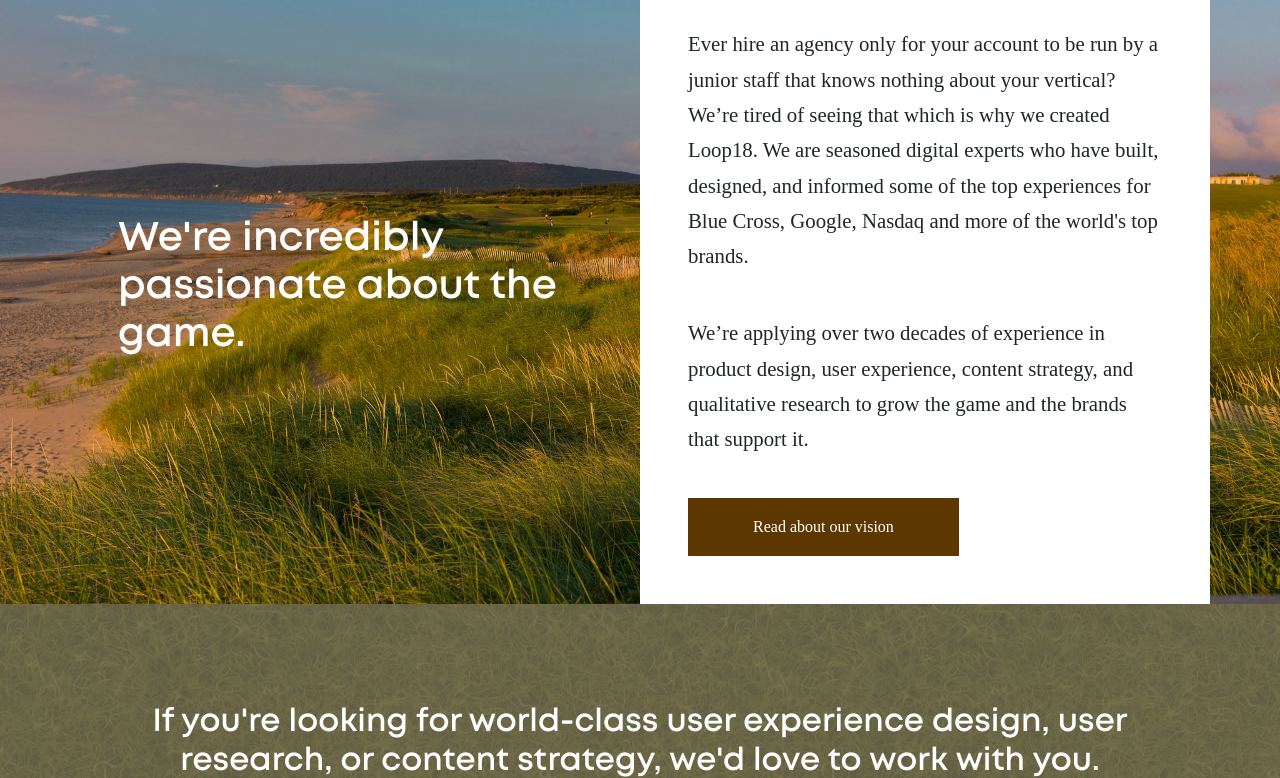
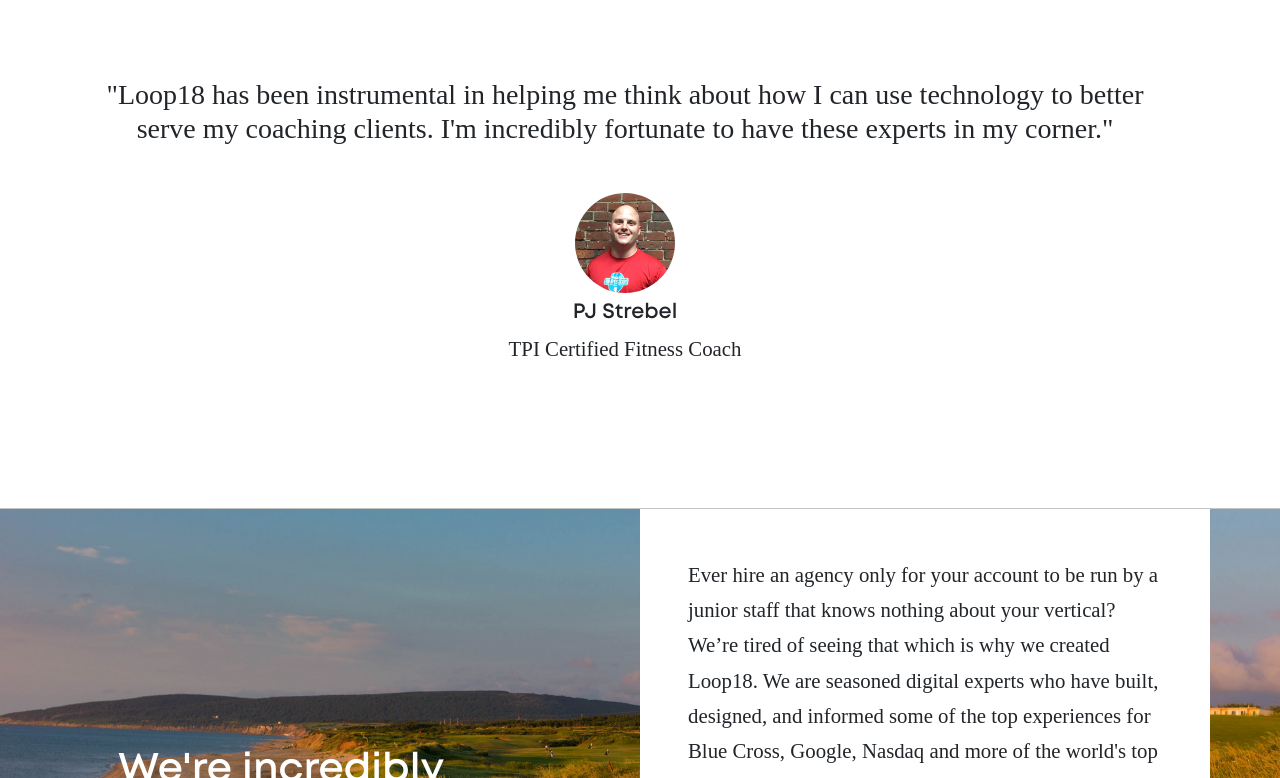
Before and after one commit to jwd2a/loop18, a website: page index.html in a window 1280 px wide. Shown: the part 1630-2408 px from the top of the page. Drawn offline with nearby package versions, Linux system fonts and the light colour scheme; some packages are replaced by stand-ins of ours; a script that the page names is missing; a web font is replaced by a local one.

Commit message:
Add testimonial

```diff
--- a/index.html
+++ b/index.html
@@ -81,6 +81,22 @@
         </div>
       </div>
     </section>
+  </div>
+  <div class="container-fluid border-bottom border-secondary">
+    <div class="container text-center">
+      <div class="row container services">
+        <div class="col-12">
+          <h3 class="mb-5">
+            "Loop18 has been instrumental in helping me think about how I can use technology to better serve my
+            coaching clients. I'm incredibly fortunate to have these experts in my corner."
+          </h3>
+          <img src="img/pj.png" class="rounded-circle" style="width:100px; height:auto;">
+          <p class="mb-0"><strong>PJ Strebel</strong></p>
+          <p>TPI Certified Fitness Coach</p>
+        </div>
+      </div>
+    </div>
+  </div>
   </div>
   <div class="container-fluid header">
     <div class="container">
--- /dev/null
+++ b/main.css
@@ -0,0 +1,25 @@
+/*
+Errno::ENOENT: No such file or directory @ rb_sysopen - main.scss
+
+Backtrace:
+/Users/jdavis1002/.rvm/gems/ruby-2.1.1/gems/sass-3.5.7/lib/sass/plugin/compiler.rb:454:in `read'
+/Users/jdavis1002/.rvm/gems/ruby-2.1.1/gems/sass-3.5.7/lib/sass/plugin/compiler.rb:454:in `update_stylesheet'
+/Users/jdavis1002/.rvm/gems/ruby-2.1.1/gems/sass-3.5.7/lib/sass/plugin/compiler.rb:215:in `block in update_stylesheets'
+/Users/jdavis1002/.rvm/gems/ruby-2.1.1/gems/sass-3.5.7/lib/sass/plugin/compiler.rb:209:in `each'
+/Users/jdavis1002/.rvm/gems/ruby-2.1.1/gems/sass-3.5.7/lib/sass/plugin/compiler.rb:209:in `update_stylesheets'
+/Users/jdavis1002/.rvm/gems/ruby-2.1.1/gems/sass-3.5.7/lib/sass/plugin/compiler.rb:294:in `watch'
+/Users/jdavis1002/.rvm/gems/ruby-2.1.1/gems/sass-3.5.7/lib/sass/plugin.rb:109:in `method_missing'
+/Users/jdavis1002/.rvm/gems/ruby-2.1.1/gems/sass-3.5.7/lib/sass/exec/sass_scss.rb:358:in `watch_or_update'
+/Users/jdavis1002/.rvm/gems/ruby-2.1.1/gems/sass-3.5.7/lib/sass/exec/sass_scss.rb:51:in `process_result'
+/Users/jdavis1002/.rvm/gems/ruby-2.1.1/gems/sass-3.5.7/lib/sass/exec/base.rb:50:in `parse'
+/Users/jdavis1002/.rvm/gems/ruby-2.1.1/gems/sass-3.5.7/lib/sass/exec/base.rb:18:in `parse!'
+/Users/jdavis1002/.rvm/gems/ruby-2.1.1/gems/sass-3.5.7/bin/sass:13:in `<top (required)>'
+/Users/jdavis1002/.rvm/gems/ruby-2.1.1/bin/sass:23:in `load'
+/Users/jdavis1002/.rvm/gems/ruby-2.1.1/bin/sass:23:in `<main>'
+/Users/jdavis1002/.rvm/gems/ruby-2.1.1/bin/ruby_executable_hooks:15:in `eval'
+/Users/jdavis1002/.rvm/gems/ruby-2.1.1/bin/ruby_executable_hooks:15:in `<main>'
+*/
+body:before {
+  white-space: pre;
+  font-family: monospace;
+  content: "Errno::ENOENT: No such file or directory @ rb_sysopen - main.scss"; }
```
Also changed, not shown: img/pj.png (added).
